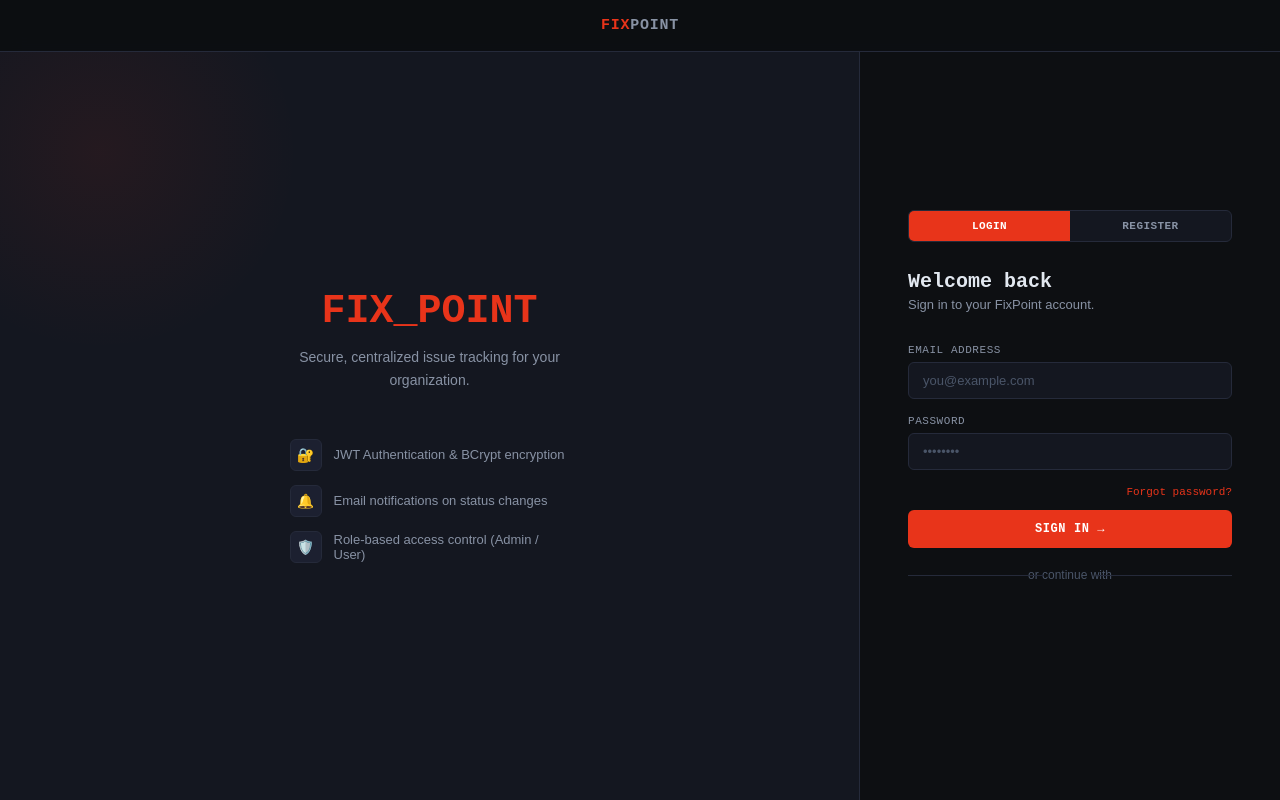
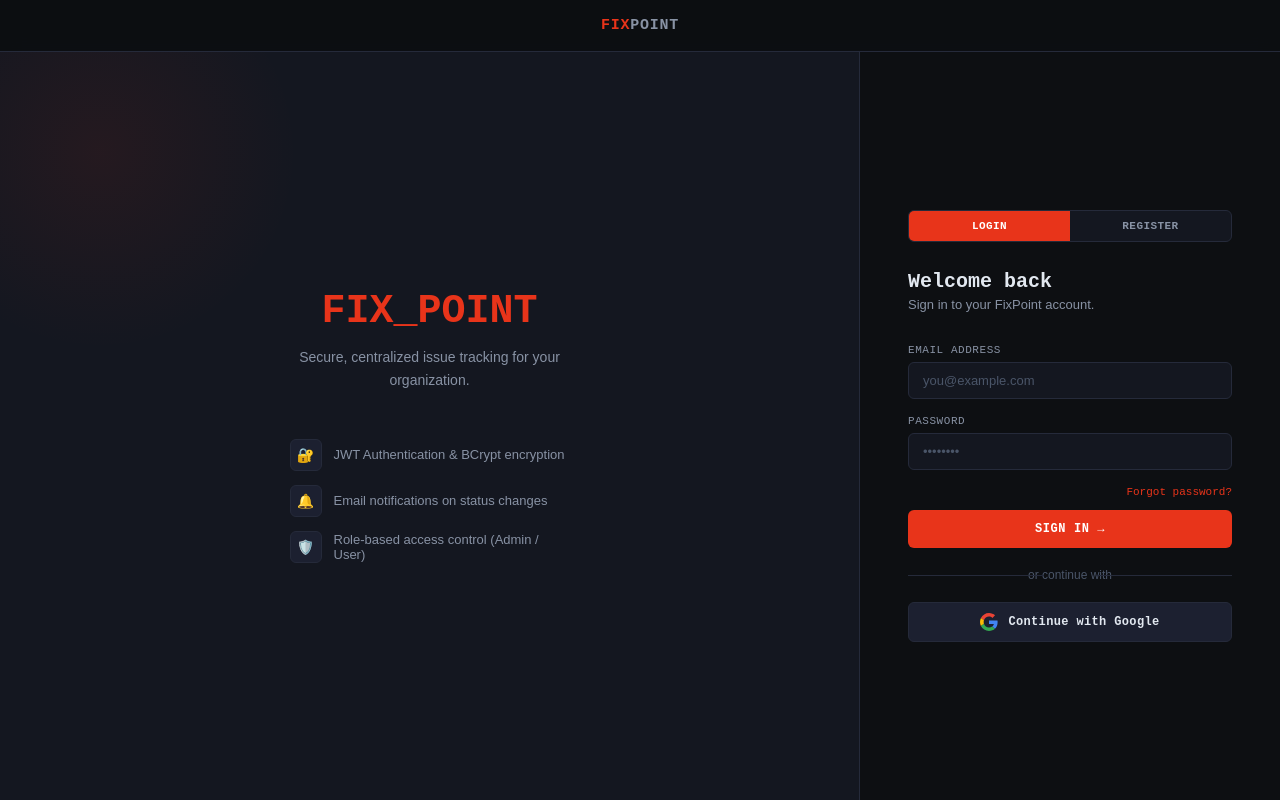
Before and after one commit to sparkty/IT342-Azcuna-FixPoint, a React (Vite) app in the folder web/fixpoint-frontend/: page / in a window 1280 px wide. Built offline with nearby package versions, Linux system fonts and the light colour scheme.

Commit message:
Resolved Google OAuth Errors

```diff
--- a/web/fixpoint-frontend/src/features/auth/LoginRegisterScreen.css
+++ b/web/fixpoint-frontend/src/features/auth/LoginRegisterScreen.css
@@ -403,6 +403,35 @@
   background: var(--border);
 }
 
+.btn-oauth-google {
+  width: 100%;
+  padding: 10px 14px;
+  background: var(--surface2);
+  color: var(--text);
+  border: 1px solid var(--border);
+  border-radius: 6px;
+  font-family: var(--mono);
+  font-size: 12px;
+  font-weight: 700;
+  letter-spacing: 0.03em;
+  cursor: pointer;
+  display: flex;
+  align-items: center;
+  justify-content: center;
+  gap: 10px;
+  transition: background 0.15s, border-color 0.15s;
+}
+
+.btn-oauth-google:hover {
+  background: var(--border);
+  border-color: var(--text3);
+}
+
+.btn-oauth-google:disabled {
+  opacity: 0.5;
+  cursor: not-allowed;
+}
+
 .email-notice {
   font-size: 10px;
   color: var(--text3);
--- a/web/fixpoint-frontend/src/features/auth/LoginRegisterScreen.jsx
+++ b/web/fixpoint-frontend/src/features/auth/LoginRegisterScreen.jsx
@@ -3,7 +3,7 @@
 import { authService } from '../../shared/api/api';
 import './LoginRegisterScreen.css';
 import Sidebar from '../../shared/components/Sidebar';
-import { GoogleLogin } from '@react-oauth/google';
+import { useGoogleLogin } from '@react-oauth/google';
 import TopNav from '../../shared/components/TopNav';
 
 const LoginRegisterScreen = () => {
@@ -16,6 +16,38 @@
       navigate('/dashboard');
     }
   }, [navigate]);
+
+  const googleLogin = useGoogleLogin({
+  onSuccess: async (tokenResponse) => {
+      setLoading(true);
+      setError('');
+      try {
+        const res = await authService.googleLogin(tokenResponse.access_token);
+        const { accessToken, refreshToken, user } = res.data.data;
+        localStorage.setItem('accessToken', accessToken);
+        localStorage.setItem('refreshToken', refreshToken);
+        localStorage.setItem('user', JSON.stringify(user));
+        navigate('/dashboard');
+      } catch (err) {
+        console.error('Google OAuth API error details:', err.response?.data || err.message);
+        const apiErrorMsg = err.response?.data?.error?.message;
+        setError(apiErrorMsg ? `Google login failed: ${apiErrorMsg}` : 'Google login failed. Please try again.');
+      } finally {
+        setLoading(false);
+      }
+    },
+    onError: (err) => {
+      console.error('Google OAuth error:', err);
+      setError('Google login was cancelled or failed.');
+    },
+    flow: 'implicit',
+    ux_mode: 'popup',   // explicitly force popup (not redirect)
+  });
+
+  const handleGoogleClick = () => {
+    console.log('Google button clicked — launching OAuth...');
+    googleLogin();
+  };
 
   const [activeTab, setActiveTab] = useState('login');
   const [loading, setLoading] = useState(false);
@@ -303,29 +335,20 @@
 
                 <div className="auth-divider">or continue with</div>
 
-                <GoogleLogin
-                  onSuccess={async (credentialResponse) => {
-                    setLoading(true);
-                    setError('');
-                    try {
-                      const res = await authService.googleLogin(credentialResponse.credential);
-                      const { accessToken, refreshToken, user } = res.data.data;
-                      localStorage.setItem('accessToken', accessToken);
-                      localStorage.setItem('refreshToken', refreshToken);
-                      localStorage.setItem('user', JSON.stringify(user));
-                      navigate('/dashboard');
-                    } catch (err) {
-                      setError('Google login failed. Please try again.');
-                    } finally {
-                      setLoading(false);
-                    }
-                  }}
-                  onError={() => setError('Google login was cancelled or failed.')}
-                  width="100%"
-                  theme="filled_black"
-                  text="continue_with"
-                  locale="en"
-                />
+                <button
+                  type="button"
+                  className="btn-oauth-google"
+                  onClick={handleGoogleClick}
+                  disabled={loading}
+                >
+                  <svg width="18" height="18" viewBox="0 0 48 48" xmlns="http://www.w3.org/2000/svg" aria-hidden="true">
+                    <path fill="#EA4335" d="M24 9.5c3.54 0 6.71 1.22 9.21 3.6l6.85-6.85C35.9 2.38 30.47 0 24 0 14.62 0 6.51 5.38 2.56 13.22l7.98 6.19C12.43 13.72 17.74 9.5 24 9.5z"/>
+                    <path fill="#4285F4" d="M46.98 24.55c0-1.57-.15-3.09-.38-4.55H24v9.02h12.94c-.58 2.96-2.26 5.48-4.78 7.18l7.73 6c4.51-4.18 7.09-10.36 7.09-17.65z"/>
+                    <path fill="#FBBC05" d="M10.53 28.59c-.48-1.45-.76-2.99-.76-4.59s.27-3.14.76-4.59l-7.98-6.19C.92 16.46 0 20.12 0 24c0 3.88.92 7.54 2.56 10.78l7.97-6.19z"/>
+                    <path fill="#34A853" d="M24 48c6.48 0 11.93-2.13 15.89-5.81l-7.73-6c-2.18 1.48-4.97 2.31-8.16 2.31-6.26 0-11.57-4.22-13.47-9.91l-7.98 6.19C6.51 42.62 14.62 48 24 48z"/>
+                  </svg>
+                  Continue with Google
+                </button>
               </form>
             )}
 
--- a/web/fixpoint-frontend/src/shared/api/api.js
+++ b/web/fixpoint-frontend/src/shared/api/api.js
@@ -1,7 +1,9 @@
 import axios from 'axios';
 
 const api = axios.create({
-  baseURL: 'https://it342-azcuna-fixpoint-production-6dbf.up.railway.app/api/v1',
+  baseURL: import.meta.env.VITE_API_BASE_URL
+    ? `${import.meta.env.VITE_API_BASE_URL}/api/v1`
+    : 'http://localhost:8080/api/v1',
   withCredentials: true,
   headers: { 'Content-Type': 'application/json' }
 });
@@ -19,7 +21,9 @@
       localStorage.removeItem('accessToken');
       localStorage.removeItem('refreshToken');
       localStorage.removeItem('user');
-      window.location.href = '/';
+      if (window.location.pathname !== '/') {
+        window.location.href = '/';
+      }
     }
     return Promise.reject(error);
   }
```
Also changed, not shown: 2 other files (tests, documents, lock files or other folders).
